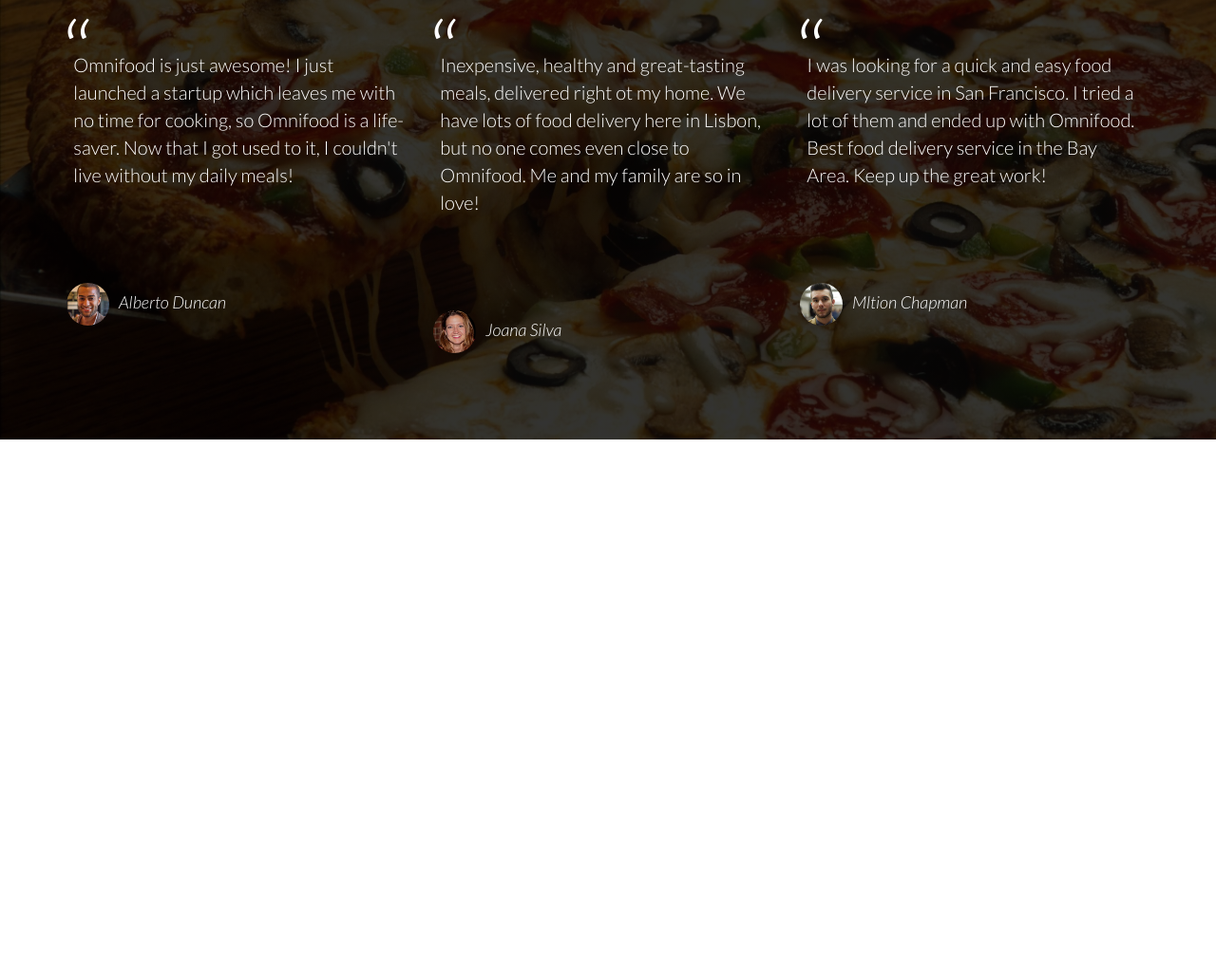
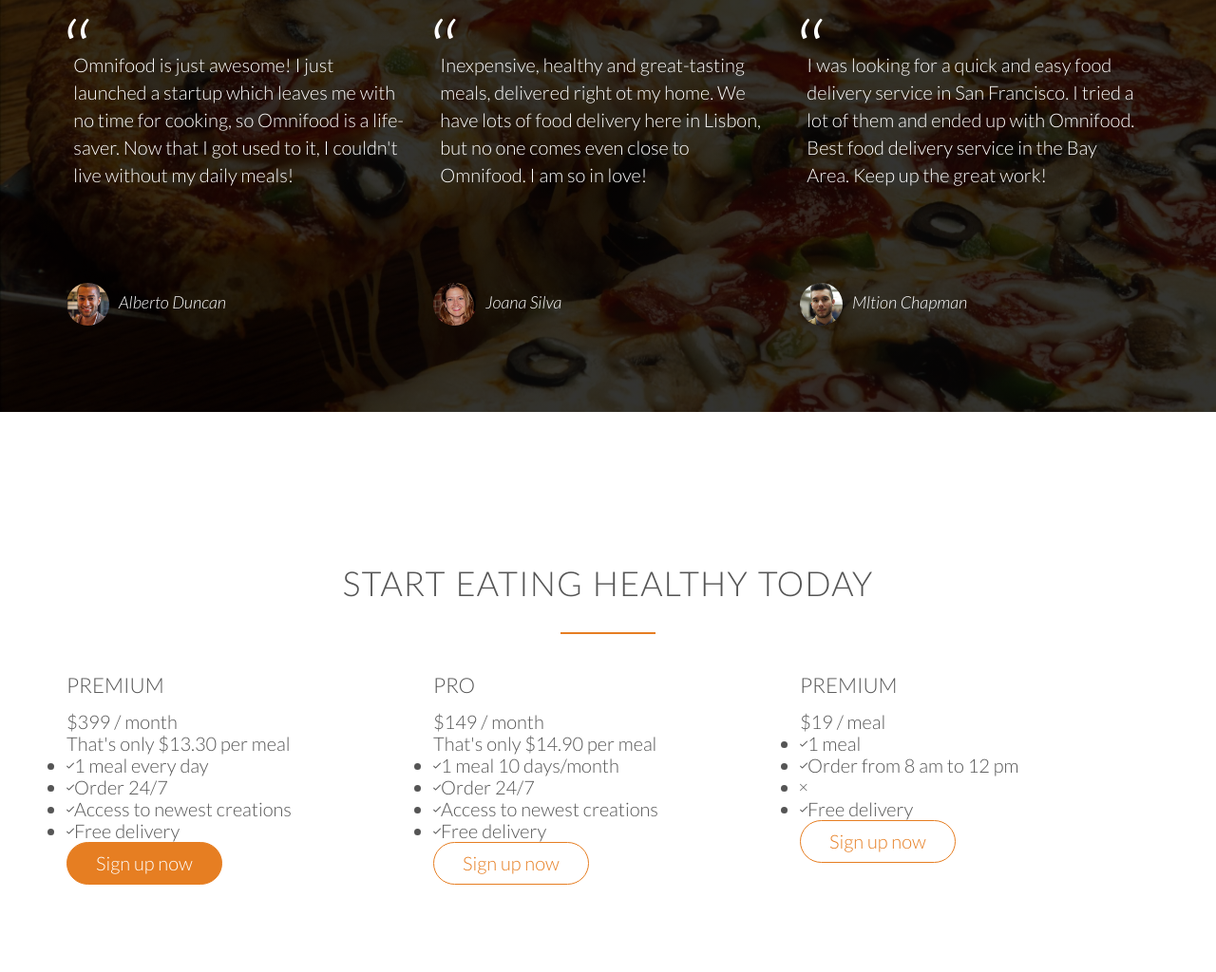
Before and after one commit to GavinWon/WebDesign, a plain HTML site: page OmniFood/index.html in a window 1280 px wide. Shown: the part 3472-4496 px from the top of the page at 95% size. Before the commit the page ends 4015 px from the top, so only its background shows below. Drawn offline with Linux system fonts and the light colour scheme; files whose address does not match are found by name.

Commit message:
plans + sign-ups for html

```diff
--- a/OmniFood/index.html
+++ b/OmniFood/index.html
@@ -237,7 +237,7 @@
                     </div>
                     <div class="col span-1-of-3">
                         <blockquote>
-                            Inexpensive, healthy and great-tasting meals, delivered right ot my home. We have lots of food delivery here in Lisbon, but no one comes even close to Omnifood. Me and my family are so in love!
+                            Inexpensive, healthy and great-tasting meals, delivered right ot my home. We have lots of food delivery here in Lisbon, but no one comes even close to Omnifood. I am so in love!
                         </blockquote>
                         <cite><img src="Resources/img/customer-2.jpg">Joana Silva</cite>
                     </div>
@@ -250,6 +250,77 @@
                 </div>
 
             </section>
+        </section>
+
+        <section class="section-plans">
+            <div class="row">
+                <h2>Start eating healthy today</h2>
+            </div>
+            <div class="row">
+
+                <div class="col span-1-of-3">
+                    <div class="plan-box">
+                        <div>
+                            <h3>Premium</h3>
+                            <p class="plan-price">$399 / month</p>
+                            <p class="plan-price-meal">That's only $13.30 per meal</p>
+                        </div>
+                        <div>
+                            <ul>
+                                <li><i class="ion-ios-checkmark-empty"></i>1 meal every day</li>
+                                <li><i class="ion-ios-checkmark-empty"></i>Order 24/7</li>
+                                <li><i class="ion-ios-checkmark-empty"></i>Access to newest creations</li>
+                                <li><i class="ion-ios-checkmark-empty"></i>Free delivery</li>
+                            </ul>
+                        </div>
+                        <div>
+                            <a href="#" class="btn btn-full">Sign up now</a>
+                        </div>
+                    </div>
+                </div>
+
+                <div class="col span-1-of-3">
+                    <div class="plan-box">
+                        <div>
+                            <h3>Pro</h3>
+                            <p class="plan-price">$149 / month</p>
+                            <p class="plan-price-meal">That's only $14.90 per meal</p>
+                        </div>
+                        <div>
+                            <ul>
+                                <li><i class="ion-ios-checkmark-empty"></i>1 meal 10 days/month</li>
+                                <li><i class="ion-ios-checkmark-empty"></i>Order 24/7</li>
+                                <li><i class="ion-ios-checkmark-empty"></i>Access to newest creations</li>
+                                <li><i class="ion-ios-checkmark-empty"></i>Free delivery</li>
+                            </ul>
+                        </div>
+                        <div>
+                            <a href="#" class="btn btn-ghost">Sign up now</a>
+                        </div>
+                    </div>
+                </div>
+
+                <div class="col span-1-of-3">
+                    <div class="plan-box">
+                        <div>
+                            <h3>Premium</h3>
+                            <p class="plan-price">$19 / meal</p>
+                            <p class="plan-price-meal"></p>
+                        </div>
+                        <div>
+                            <ul>
+                                <li><i class="ion-ios-checkmark-empty"></i>1 meal</li>
+                                <li><i class="ion-ios-checkmark-empty"></i>Order from 8 am to 12 pm</li>
+                                <li><i class="ion-ios-close-empty"></i></li>
+                                <li><i class="ion-ios-checkmark-empty"></i>Free delivery</li>
+                            </ul>
+                        </div>
+                        <div>
+                            <a href="#" class="btn btn-ghost">Sign up now</a>
+                        </div>
+                    </div>
+                </div>
+            </div>
         </section>
 
     </body>
```
